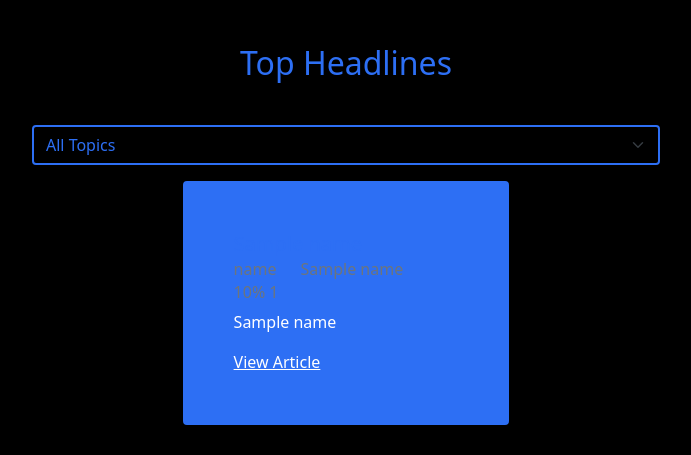
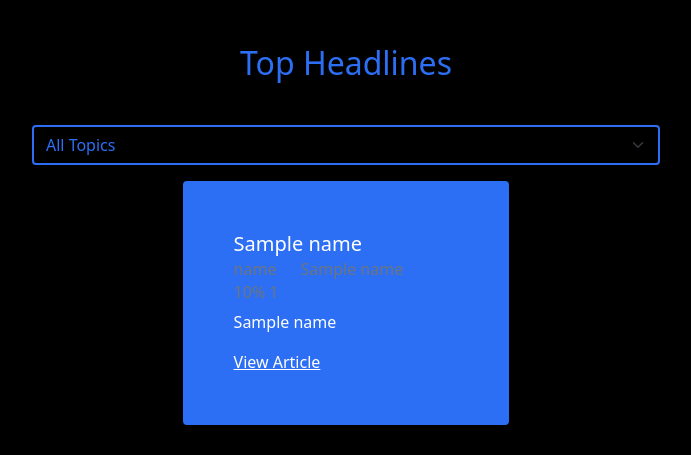
Before and after one commit to Archit404Error/NewsFlash, a Flask app: page / in a window 1280 px wide, with the pointer over the restyled element. Shown: the part 475-930 px from the top of the page, without its empty margins (294-985 px from the left). Run offline with Flask 2, Linux system fonts and the light colour scheme; a database or web service that is not in the repository returns one stand-in record (values such as "Sample title"); data that the repository does not hold is empty.

Commit message:
Added card title hovers

```diff
--- a/static/style.css
+++ b/static/style.css
@@ -94,6 +94,14 @@ input[type='range'] {
   border: 2px solid #2d6ff4;
 }
 
+#topHeadlines .card:hover .card-title {
+  color: white;
+}
+
+#topHeadlines .card:hover .text-muted {
+  color: white;
+}
+
 #topHeadlines a {
   color: white;
 }
```
